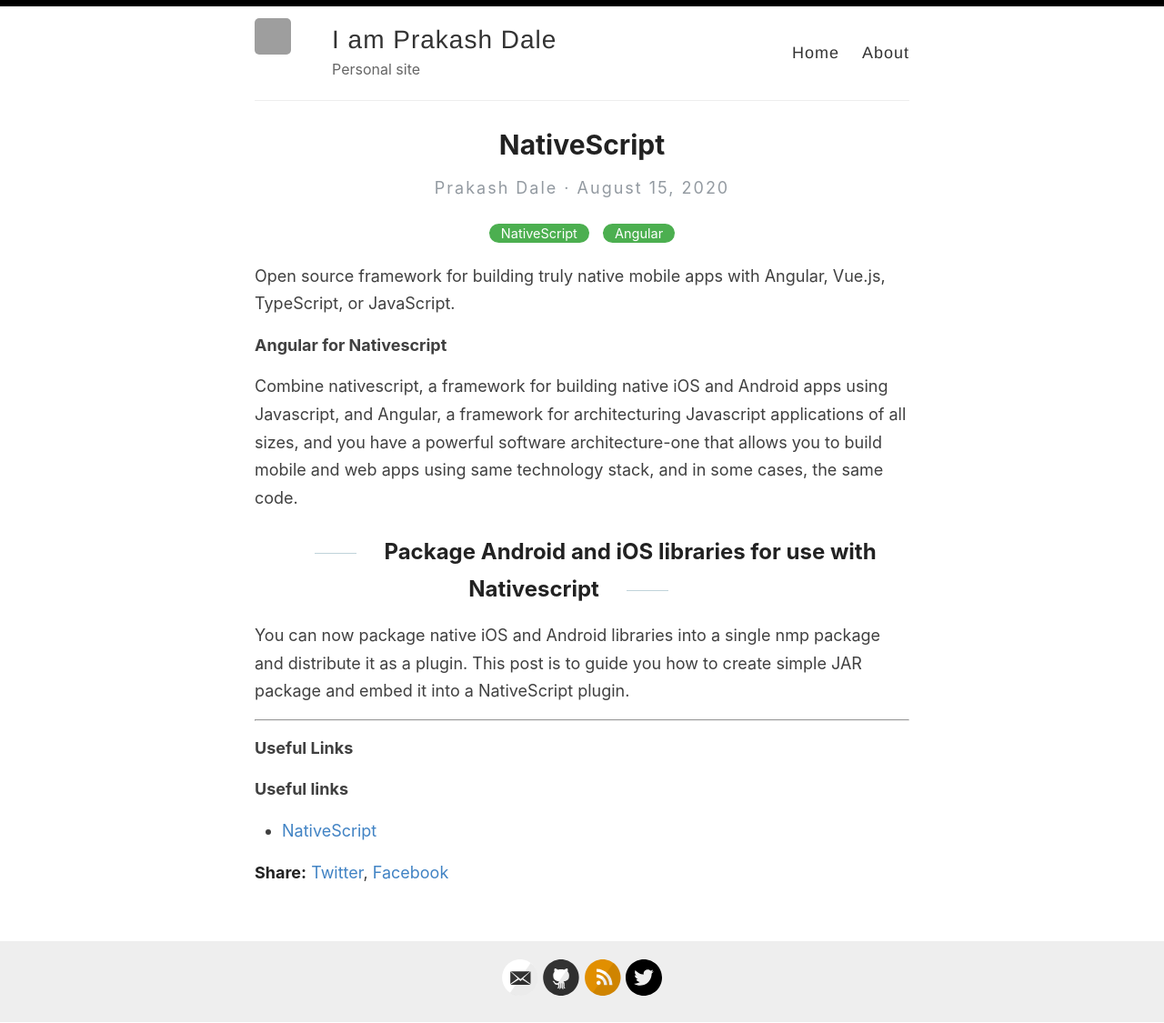
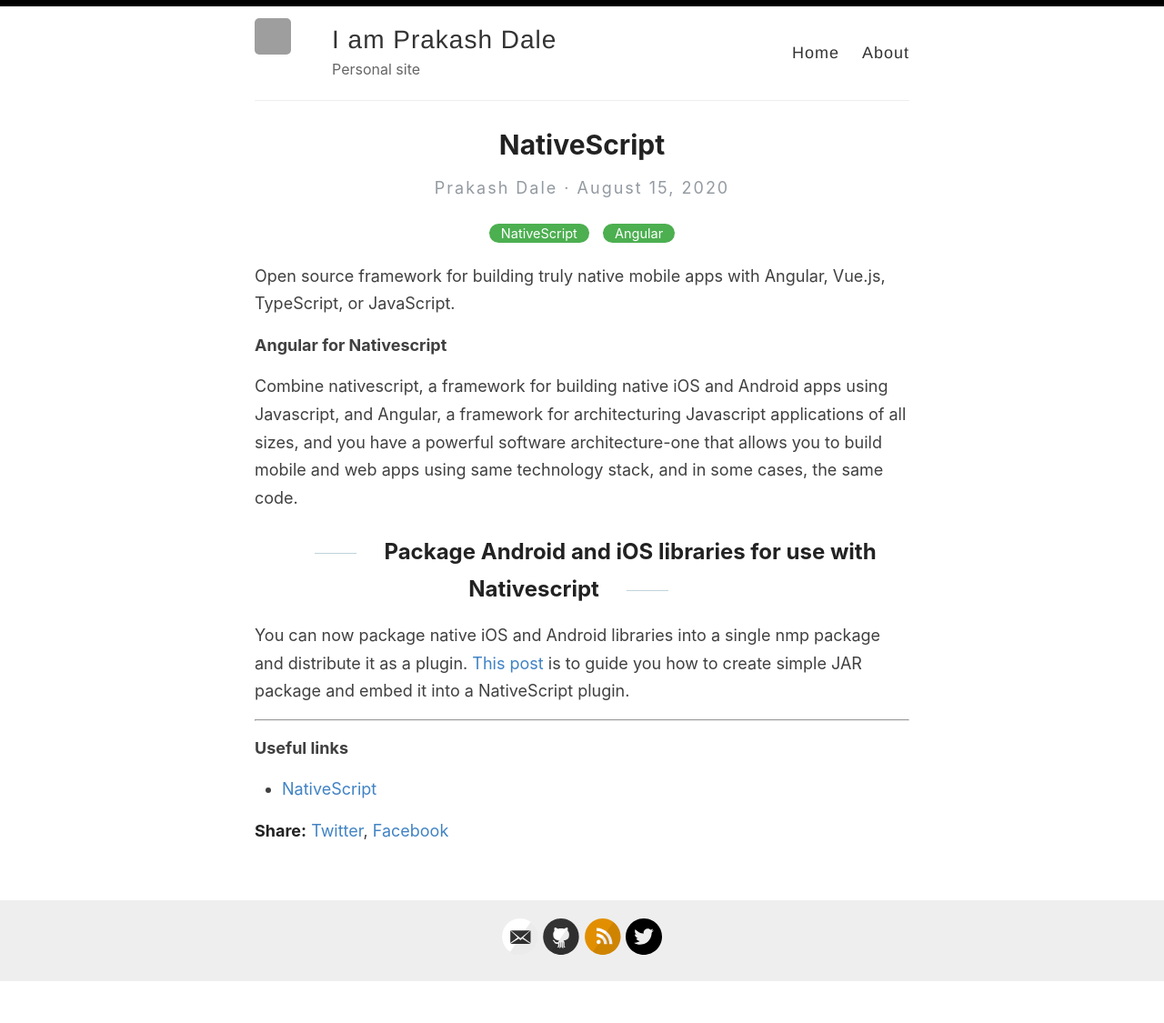
Before and after one commit to prakashdale/prakashdale.github.io, a Jekyll site: the page built from _posts/2020-08-15-nativescript.md, in a window 1280 px wide. Shown: the whole page at 91% size. Built offline with Jekyll 4.4.1, drawn with Linux system fonts in a browser that asks for light colours; after the commit the page ends 1079 px from its top, so only the background shows below that; grey boxes are pictures that could not be loaded.

Commit message:
nativescript

```diff
--- a/_posts/2020-08-15-nativescript.md
+++ b/_posts/2020-08-15-nativescript.md
@@ -15,12 +15,9 @@
 
 ## Package Android and iOS libraries for use with Nativescript
 
-You can now package native iOS and Android libraries into a single nmp package and distribute it as a plugin. This post is to guide you how to create simple JAR package and embed it into a NativeScript plugin.
+You can now package native iOS and Android libraries into a single nmp package and distribute it as a plugin. [This post](https://prakashdale.github.io/nativescript-package/) is to guide you how to create simple JAR package and embed it into a NativeScript plugin.
 
 ---
-
-**Useful Links**
-
 
 **Useful links**
 
```
